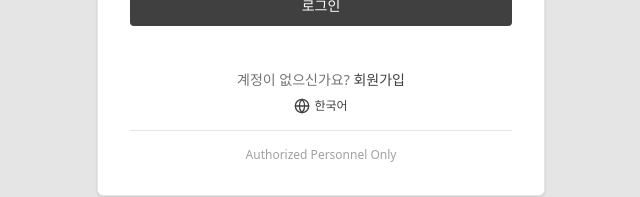
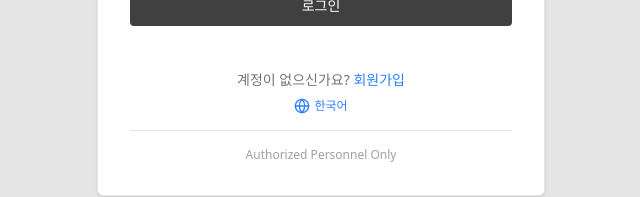
Before and after one commit to akh820/equip-request, a React (Vite) app in the folder frontend/: page /login in a window 1280 px wide. Shown: the part 442-639 px from the top of the page, without its empty margins (319-959 px from the left). Built offline with nearby package versions, Linux system fonts and the light colour scheme; no server answers.

Commit message:
fix : 오타 및 스타일 변경

```diff
--- a/frontend/src/pages/LoginPage.tsx
+++ b/frontend/src/pages/LoginPage.tsx
@@ -110,7 +110,7 @@ export default function LoginPage() {
 
         <div className="mt-6 text-center text-sm text-neutral-500">
           {t("auth.noAccount")}{" "}
-          <Link to="/signup" className="text-neutral-700 hover:underline hover:text-blue-500 font-medium transition">
+          <Link to="/signup" className="text-blue-500 hover:text-blue-600 hover:underline font-medium transition">
             {t("common.signup")}
           </Link>
         </div>
@@ -119,7 +119,7 @@ export default function LoginPage() {
         <div className="flex flex-col items-center mt-2">
           <button
             onClick={toggleLanguage}
-            className="flex items-center gap-1 text-neutral-700 hover:text-blue-500 transition"
+            className="flex items-center gap-1 text-blue-500 hover:text-blue-600 transition"
             title={t(`language.${i18n.language === "ko" ? "ja" : "ko"}`)}
           >
             <Globe size={16} />
--- a/frontend/src/pages/SignupPage.tsx
+++ b/frontend/src/pages/SignupPage.tsx
@@ -97,7 +97,7 @@ export default function SignupPage() {
           <Button
             type="submit"
             disabled={loading}
-            className="w-full my-5 py-5 bg-neutral-700 hover:bg-neutral-800 text-white font-medium transition text-sm disabled:opacity-50 disabled:cursor-not-allowed"
+            className="w-full rounded my-5 py-5 bg-neutral-700 hover:bg-neutral-800 text-white font-medium transition text-sm disabled:opacity-50 disabled:cursor-not-allowed"
           >
             {loading ? t("auth.signingUp") : t("auth.signupButton")}
           </Button>
@@ -105,7 +105,7 @@ export default function SignupPage() {
 
         <div className="mt-6 text-center text-sm text-neutral-500">
           {t("auth.hasAccount")}{" "}
-          <Link to="/login" className="text-neutral-700 hover:underline hover:text-blue-500 font-medium transition">
+          <Link to="/login" className="text-blue-500 hover:underline hover:text-blue-600 font-medium transition">
             {t("common.login")}
           </Link>
         </div>
--- a/frontend/src/pages/equipment/EquipmentListPage.tsx
+++ b/frontend/src/pages/equipment/EquipmentListPage.tsx
@@ -154,7 +154,7 @@ export default function EquipmentListPage() {
 
                       {isUnavailable && (
                         <div className="absolute inset-0 flex items-center justify-center z-10 p-4">
-                          <div className="border-red-500/100 border text-red-500 px-4 py-2 font-bold text-sm shadow-md backdrop-blur-sm">
+                          <div className="rounded border-red-500/100 border text-red-500 px-4 py-2 font-bold text-sm shadow-md backdrop-blur-sm">
                             {unavailableReason}
                           </div>
                         </div>
--- a/frontend/src/pages/requests/MyRequestsPage.tsx
+++ b/frontend/src/pages/requests/MyRequestsPage.tsx
@@ -123,7 +123,7 @@ export default function MyRequestsPage() {
           <p className="mb-4">{t("requests.noRequests")}</p>
           <Button
             onClick={() => navigate("/equipment")}
-            className="bg-neutral-700 hover:bg-neutral-800 text-white"
+            className="rounded bg-neutral-700 hover:bg-neutral-800 text-white"
           >
             {t("cart.viewEquipment")}
           </Button>
@@ -173,7 +173,7 @@ export default function MyRequestsPage() {
                   </div>
 
                   {request.status === "REJECTED" && request.rejectReason && (
-                    <div className="mt-4 p-3 bg-red-100 border border-red -200 rounded">
+                    <div className="mt-4 p-3 bg-neutral-50 border border-red -200 rounded">
                       <p className="text-xs text-red-600 font-medium mb-1">
                         {t("requests.rejectReason")}
                       </p>
```
